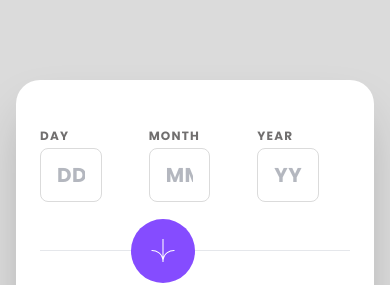
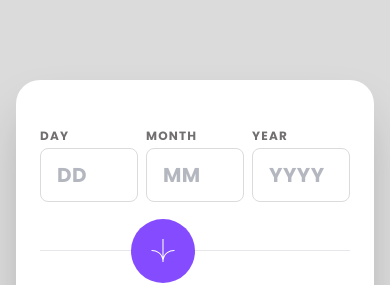
Before and after one commit to arpit8392/fem-challenge-17-age-calculator-app, a Next.js app: page / in a window 390 px wide. Shown: the top 285 px of the page. Built offline with nearby package versions, Linux system fonts and the light colour scheme.

Commit message:
Fix Mobile Layout

```diff
--- a/app/globals.css
+++ b/app/globals.css
@@ -3,7 +3,7 @@
 @tailwind utilities;
 
 .input-field {
-	@apply block w-2/3 rounded-lg border px-4 py-3 text-xl font-bold tracking-wide caret-purple placeholder:uppercase placeholder:opacity-50 focus:border-none focus:outline-none focus:ring-1 md:min-w-fit md:px-6 md:text-3xl;
+	@apply block w-2/3 min-w-fit rounded-lg border px-4 py-3 text-xl font-bold tracking-wide caret-purple placeholder:uppercase placeholder:opacity-50 focus:border-none focus:outline-none focus:ring-1 md:px-6 md:text-3xl;
 }
 
 .input-label {
--- a/components/Form.tsx
+++ b/components/Form.tsx
@@ -24,7 +24,7 @@ const Form = ({ handler }: Props) => {
 			onSubmit={handleSubmit(handler)}
 			noValidate
 			className='flex max-w-full flex-col gap-8'>
-			<div className='grid grid-cols-3 gap-x-4 md:max-w-lg md:gap-x-8'>
+			<div className='grid grid-cols-3 gap-x-2 max-w-sm md:max-w-lg md:gap-x-8'>
 				<InputField
 					name='day'
 					label='Day'
```
